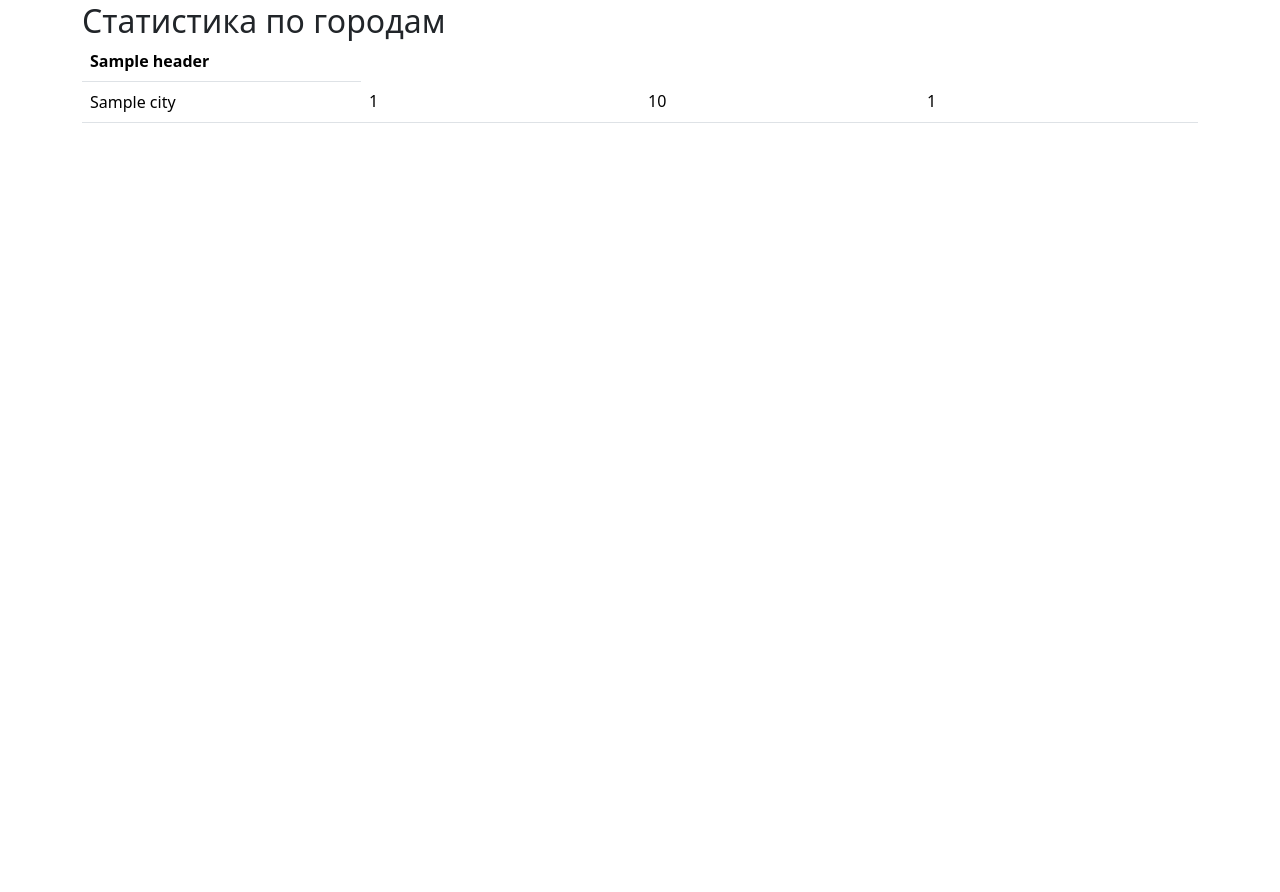
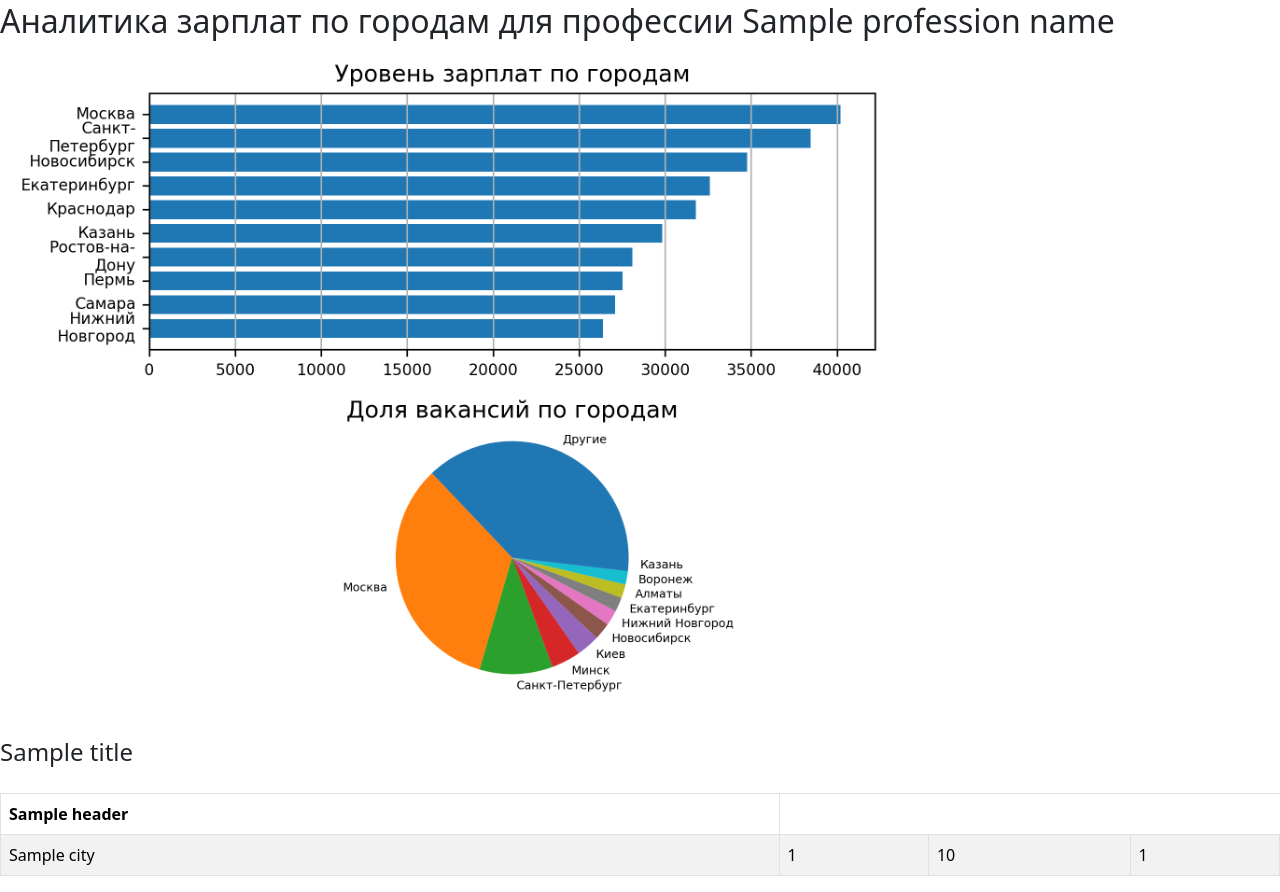
Before and after one commit to dolbikcop/Django_StatisticForDeveloper, a Django app: template templates/geography.html in a window 1280 px wide. Shown: the part 612-1504 px from the top of the page. Before the commit the page ends 735 px from the top, so only its background shows below. Run offline with Django 4.2, Linux system fonts and the light colour scheme; the template is opened without the code that fills it: most values are stand-ins (such as "Sample title", 1, 10 or a date in 2020); some libraries are stand-ins or nearby versions; grey boxes are pictures that could not be loaded.

Commit message:
Add Geography of profession

```diff
--- a/templates/georgraphy_data.html
+++ b/templates/georgraphy_data.html
@@ -4,11 +4,11 @@
 {% endblock %}
 
 {% block main_content %}
-    <div class="container">
-        {#    <img src="{% static 'myapp1/img/{{ image_file }}' %}" {{ image_style }} alt="">#}
-        <h2>Статистика по городам</h2>
+    <h2>Аналитика зарплат по городам для профессии {{ profession_name }}</h2>
+    <img class="cities-graph" src="{% static 'myapp1/img/graphs/cities_graph.png' %}" alt="">
+    <h4>{{ title }}</h4>
     {% if prerender %}
-            <table class="table">
+        <table class="table table-striped table-bordered table-hover">
             <colgroup>
                 <col style="width: 25%">
                 <col style="width: 25%">
@@ -184,20 +169,29 @@
                         45004
                     </td>
                     <td>
-                        600
+                        999
+                    </td>
+                </tr>
+
+                <tr>
+                    <td>
+                        Самара
+                    </td>
+                    <td>
+                        51632
+                    </td>
+                    <td>
+                        49548
+                    </td>
+                    <td>
+                        777
                     </td>
                 </tr>
 
             </tbody>
         </table>
     {% else %}
-            <table class="table">
-                <colgroup>
-                    <col style="width: 25%">
-                    <col style="width: 25%">
-                    <col style="width: 25%">
-                    <col style="width: 25%">
-                </colgroup>
+        <table class="table table-striped table-bordered table-hover">
             <thead>
             <tr>
                 {% for header in header_city %}
```
Also changed, not shown: other parts of templates/georgraphy_data.html (+37 -53 lines), static/myapp1/img/graphs/years_graph.png. Lines whose indentation alone changed are shown as unchanged.
